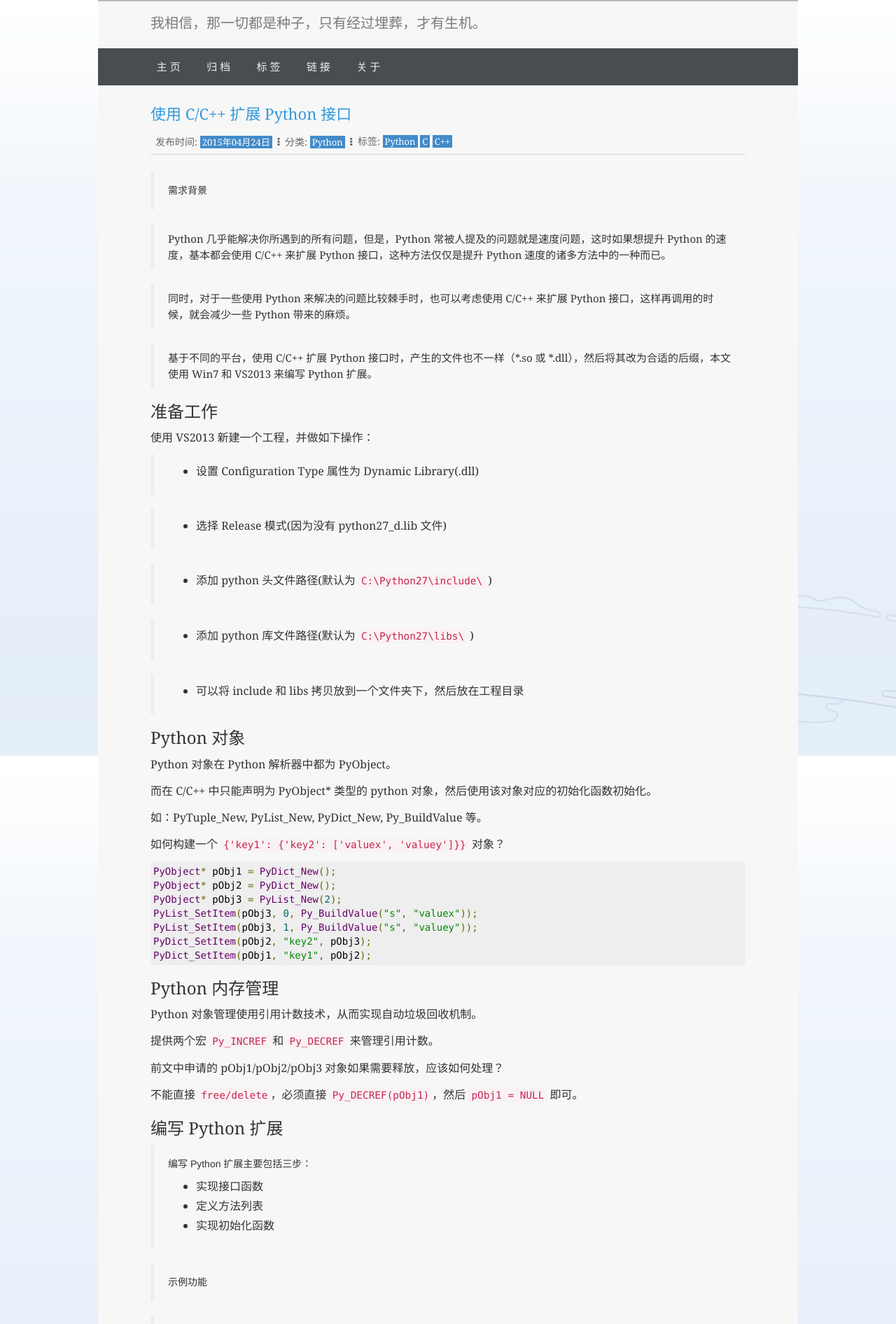
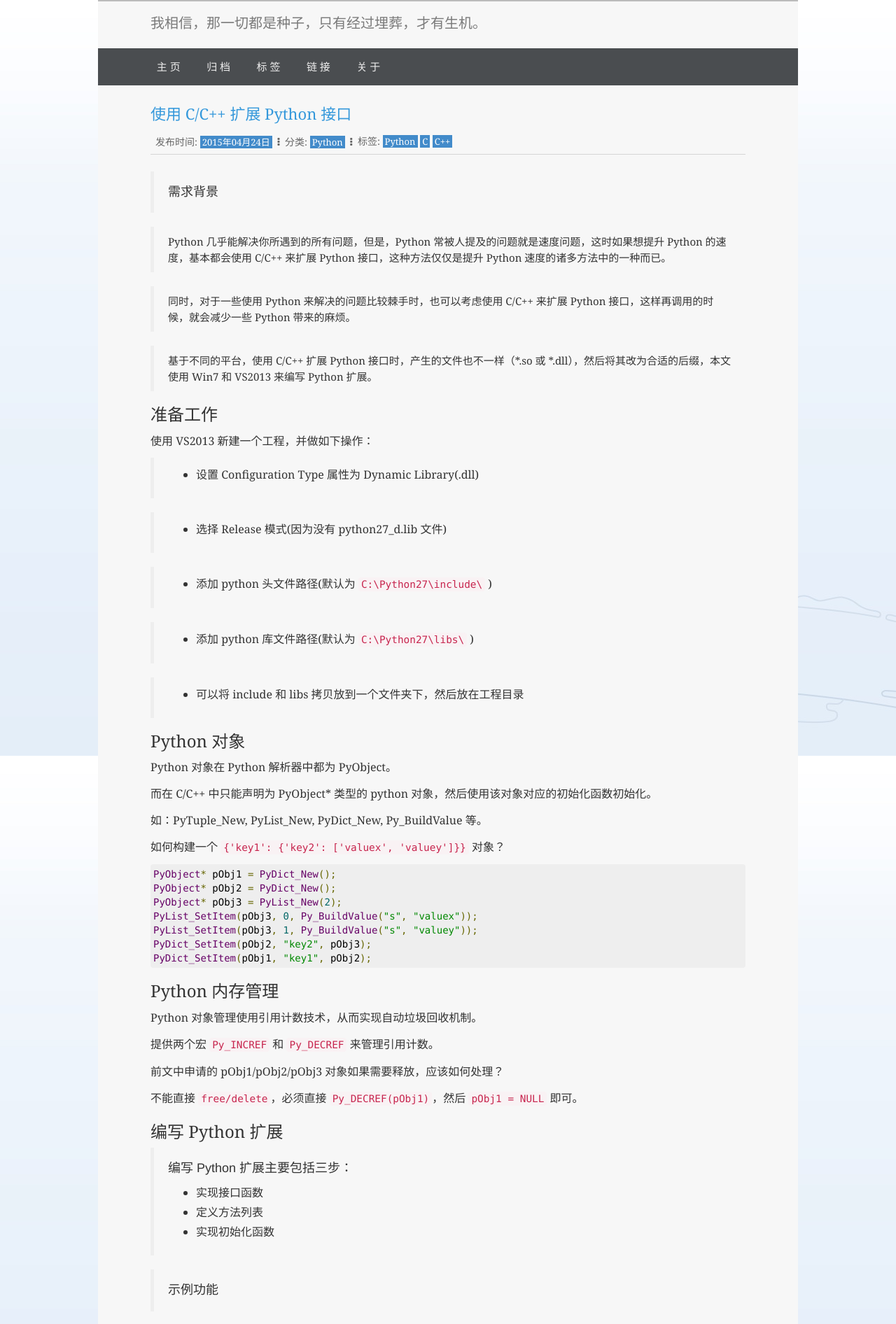
Before and after one commit to thinkerou/thinkerou, a Jekyll site: the page built from _posts/2015-04-24-Using-CandCPP-Extension-Python.md, in a window 1280 px wide. Shown: the top 1892 px of the page at 70% size. Built offline with Jekyll 4.4.1, drawn with Linux system fonts in a browser that asks for light colours; Markdown is read by kramdown in place of the engine named in the settings; comment, search, counter and statistics services are not loaded.

Commit message:
change read more

```diff
--- a/_posts/2015-04-24-Using-CandCPP-Extension-Python.md
+++ b/_posts/2015-04-24-Using-CandCPP-Extension-Python.md
@@ -5,7 +5,7 @@
 tags: Python C C++
 ---
 
-> ##### 需求背景
+> #### 需求背景
 
 > Python 几乎能解决你所遇到的所有问题，但是，Python 常被人提及的问题就是速度问题，这时如果想提升 Python 的速度，基本都会使用 C/C++ 来扩展 Python 接口，这种方法仅仅是提升 Python 速度的诸多方法中的一种而已。
 
@@ -54,20 +54,21 @@
 
 前文中申请的 pObj1/pObj2/pObj3 对象如果需要释放，应该如何处理？
 
+<!--more-->
+
 不能直接 `free/delete`，必须直接 `Py_DECREF(pObj1)`，然后 `pObj1 = NULL` 即可。
 
 ## 编写 Python 扩展
 
-> ##### 编写 Python 扩展主要包括三步：
+> #### 编写 Python 扩展主要包括三步：
 > * 实现接口函数
 > * 定义方法列表
 > * 实现初始化函数
 
-> ##### 示例功能
+> #### 示例功能
 
 > 实现一个 `add` 函数，接受三个整形参数，求其和并返回。
 
-<!--more-->
 
 ### 实现接口函数
 
```
